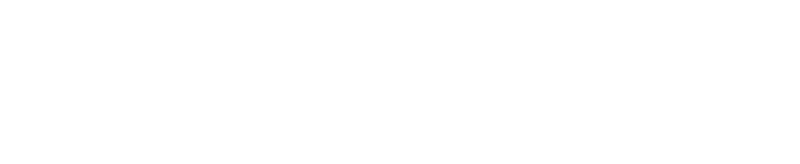
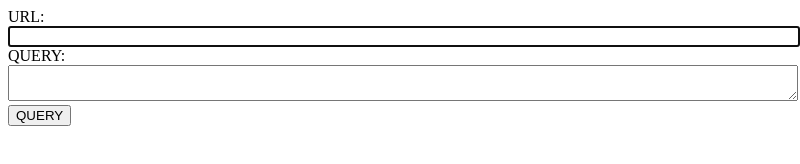
Before and after one commit to alucardlockon/log-queryer, an Electron app: page index.html in a window 800 px wide. Drawn offline with Linux system fonts and the light colour scheme.

Commit message:
2017年6月17日 16点18分

```diff
--- a/index.html
+++ b/index.html
@@ -3,9 +3,18 @@
 <head>
     <meta charset="UTF-8">
     <title>Log Queryer</title>
+    <style>
+        .w100 {
+            width: 100%;
+        }
+    </style>
 </head>
 <body>
-
+URL:
+<input type="text" id="query_url" class="w100" autofocus>
+QUERY:
+<textarea id="query_string" class="w100"></textarea>
+<button id="btn_ok">QUERY</button>
 </body>
 <script>
 </script>
```
Lines whose indentation alone changed are shown as unchanged.
